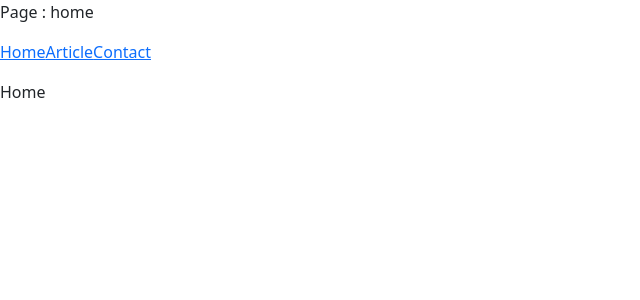
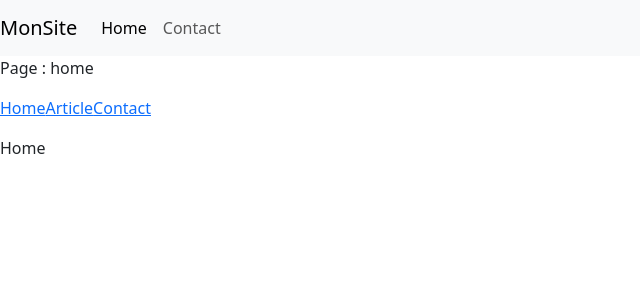
Before and after one commit to Remondo02/simple-react-blog, a React (Vite) app: page / in a window 1280 px wide. Shown: the top 300 px of the page, without its empty margins (0-640 px from the left). Built offline with nearby package versions, Linux system fonts and the light colour scheme.

Commit message:
Add Boostrap base Header fully functional

```diff
--- a/src/App.jsx
+++ b/src/App.jsx
@@ -3,6 +3,7 @@
 import { Contact } from "./pages/Contact.jsx"
 import { Post } from "./pages/Post.jsx"
 import { NotFound } from "./pages/NotFound.jsx"
+import { Header } from "./components/Header.jsx"
 
 function App() {
   const { page } = useHashNavigation()
@@ -10,6 +11,7 @@
 
   return (
     <>
+      <Header page={page} />
       <p>
         <p>Page : {page}</p>
         <a href="#">Home</a>
--- /dev/null
+++ b/src/components/Header.jsx
@@ -0,0 +1,48 @@
+import { useState } from "react"
+import { useToggle } from "../hooks/useToggle.js"
+import { activeClassIf } from "../utils/classnames.js"
+
+/**
+ * @param {string} page
+ */
+export function Header({ page }) {
+  const [expanded, toggleExpanded] = useToggle(false)
+
+  return (
+    <nav className="navbar navbar-expand-lg navbar-light bg-light">
+      <a className="navbar-brand" href="#">
+        MonSite
+      </a>
+      <button
+        onClick={toggleExpanded}
+        className="navbar-toggler"
+        type="button"
+        aria-controls="navbarNav"
+        aria-expanded={expanded}
+        aria-label="Toggle navigation"
+      >
+        <span className="navbar-toggler-icon"></span>
+      </button>
+      <div
+        className={`collapse navbar-collapse ${expanded ? "show" : ""}`}
+        id="navbarNav"
+      >
+        <ul className="navbar-nav">
+          <li className="nav-item">
+            <a className={activeClassIf(page === "home", "nav-link")} href="#">
+              Home
+            </a>
+          </li>
+          <li className="nav-item">
+            <a
+              className={activeClassIf(page === "contact", "nav-link")}
+              href="#contact"
+            >
+              Contact
+            </a>
+          </li>
+        </ul>
+      </div>
+    </nav>
+  )
+}
--- /dev/null
+++ b/src/hooks/useToggle.js
@@ -0,0 +1,11 @@
+import { useState } from "react"
+
+/**
+ *
+ * @param {boolean} initial
+ */
+export function useToggle(initial = false) {
+  const [state, setState] = useState(initial)
+  const toggle = () => setState((v) => !v)
+  return [state, toggle]
+}
--- /dev/null
+++ b/src/utils/classnames.js
@@ -0,0 +1,9 @@
+export function activeClassIf(condition, className) {
+  if (!condition) {
+    return className
+  }
+  if (!className) {
+    return "active"
+  }
+  return `active ${className}`
+}
```
